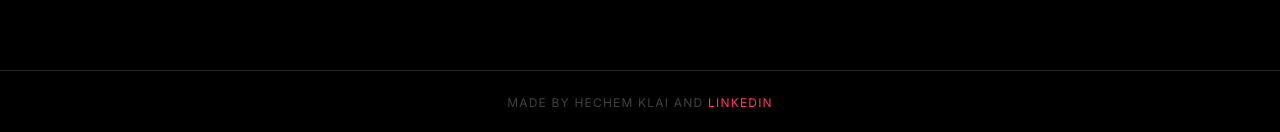
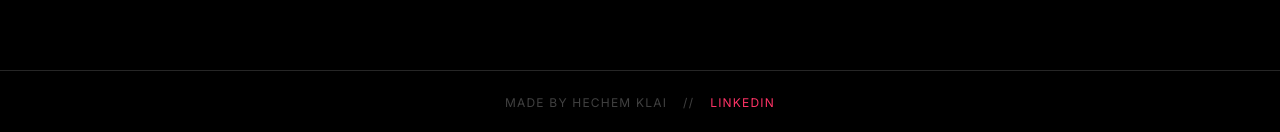
Before and after one commit to hechem5/recall, a Next.js app in the folder frontend/: page / in a window 1280 px wide. Shown: the part 1630-1762 px from the top of the page. Built offline with nearby package versions, Linux system fonts and the light colour scheme.

Commit message:
Fix footer wording to remove literal AND

```diff
--- a/frontend/src/app/page.tsx
+++ b/frontend/src/app/page.tsx
@@ -112,8 +112,10 @@ export default function LandingPage() {
       </section>
 
       {/* Footer */}
-      <footer className="border-t border-[#262626] p-6 text-center text-xs text-[#404040] tracking-widest uppercase">
-        MADE BY HECHEM KLAI AND <a href="https://www.linkedin.com/in/hechem-klai/" target="_blank" rel="noopener noreferrer" className="text-[#FF3366] hover:text-[#E5E5E5] transition-colors">LINKEDIN</a>
+      <footer className="border-t border-[#262626] p-6 text-center text-xs text-[#404040] tracking-widest uppercase flex justify-center items-center gap-4">
+        <span>MADE BY HECHEM KLAI</span>
+        <span>//</span>
+        <a href="https://www.linkedin.com/in/hechem-klai/" target="_blank" rel="noopener noreferrer" className="text-[#FF3366] hover:text-[#E5E5E5] transition-colors">LINKEDIN</a>
       </footer>
 
     </main>
```
